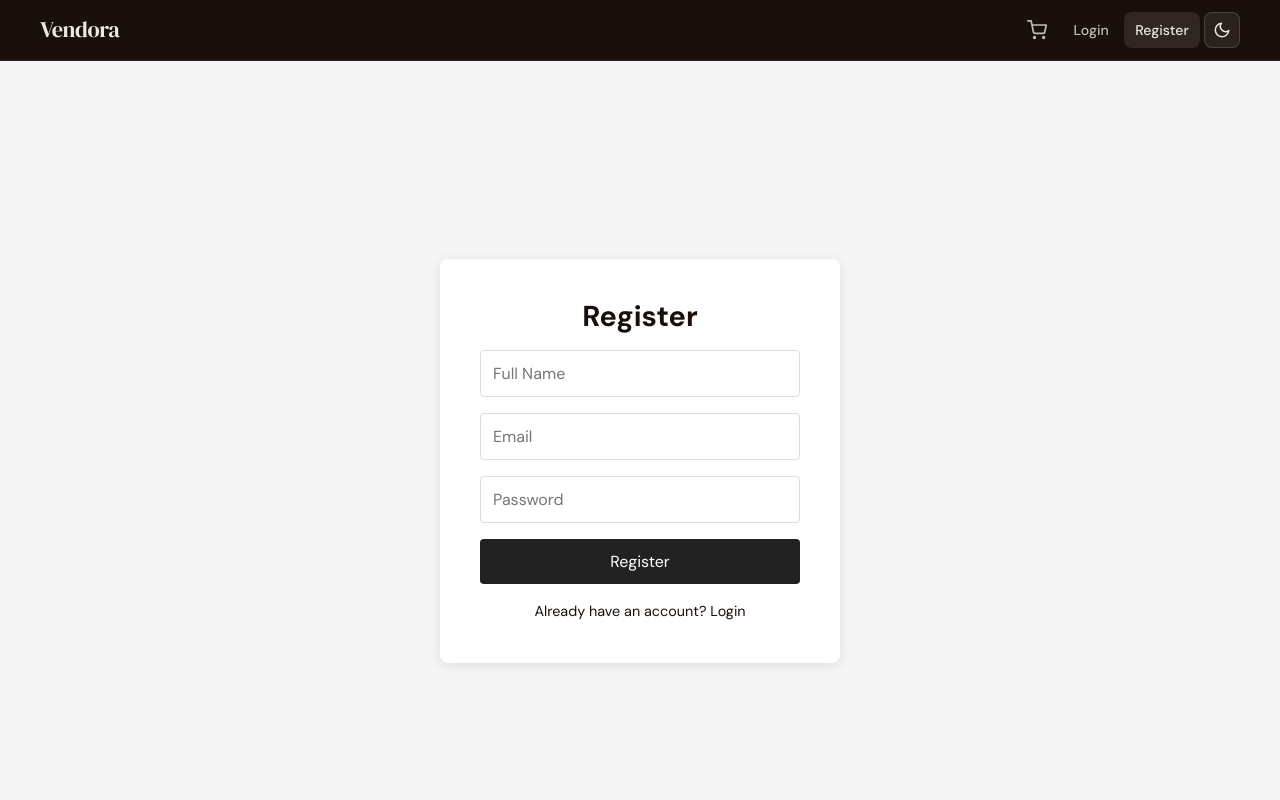
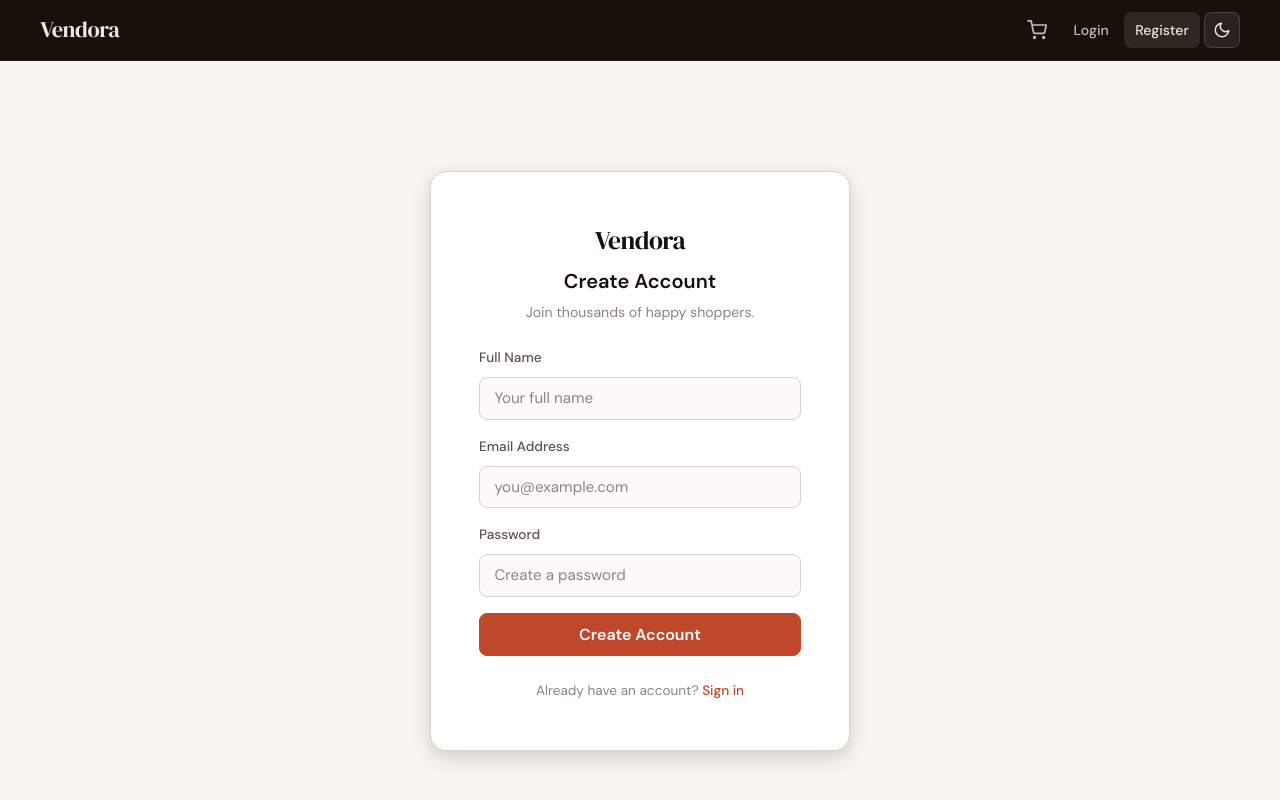
Before and after one commit to AmeyaSingh23/ecommerce, a React (Vite) app in the folder client/: page /register in a window 1280 px wide. Shown: the top 800 px of the page. Built offline with nearby package versions, Linux system fonts and the light colour scheme; no server answers.

Commit message:
feat: redesign auth pages (Login, Register) and MyOrders

```diff
--- a/client/src/pages/Login.jsx
+++ b/client/src/pages/Login.jsx
@@ -17,7 +17,7 @@ const Login = () => {
     try {
       const { data } = await axios.post('/users/login', { email, password })
       login(data)
-      toast.success('Logged in')
+      toast.success('Welcome back!')
       navigate('/')
     } catch (err) {
       toast.error(err.response?.data?.message || 'Login failed')
@@ -27,28 +27,53 @@ const Login = () => {
   }
 
   return (
-    <div style={styles.container}>
-      <Toaster />
-      <form onSubmit={submitHandler} style={styles.form}>
-        <h2 style={styles.title}>Login</h2>
-        <input style={styles.input} type="email" placeholder="Email" value={email} onChange={e => setEmail(e.target.value)} required />
-        <input style={styles.input} type="password" placeholder="Password" value={password} onChange={e => setPassword(e.target.value)} required />
-        <button style={styles.button} type="submit" disabled={loading}>
-          {loading ? 'Logging in...' : 'Login'}
-        </button>
-        <p style={styles.link}>Don't have an account? <Link to="/register">Register</Link></p>
-      </form>
+    <div className="auth-page">
+      <Toaster position="bottom-right" toastOptions={{ style: { fontFamily: 'DM Sans, sans-serif', fontSize: '0.9rem' } }} />
+      <div className="auth-card">
+        <div className="auth-card__header">
+          <span className="auth-card__brand">Vendora</span>
+          <h1 className="auth-card__title">Sign In</h1>
+          <p className="auth-card__sub">Welcome back — let's pick up where you left off.</p>
+        </div>
+
+        <form onSubmit={submitHandler} className="auth-card__form">
+          <div className="form-group">
+            <label className="form-label" htmlFor="login-email">Email Address</label>
+            <input
+              id="login-email"
+              className="input-field"
+              type="email"
+              placeholder="you@example.com"
+              value={email}
+              onChange={e => setEmail(e.target.value)}
+              autoComplete="email"
+              required
+            />
+          </div>
+          <div className="form-group">
+            <label className="form-label" htmlFor="login-password">Password</label>
+            <input
+              id="login-password"
+              className="input-field"
+              type="password"
+              placeholder="Your password"
+              value={password}
+              onChange={e => setPassword(e.target.value)}
+              autoComplete="current-password"
+              required
+            />
+          </div>
+          <button className="btn btn-primary btn-full btn-lg" type="submit" disabled={loading}>
+            {loading ? 'Signing in…' : 'Sign In'}
+          </button>
+        </form>
+
+        <p className="auth-card__footer">
+          Don't have an account? <Link to="/register">Create one</Link>
+        </p>
+      </div>
     </div>
   )
 }
 
-const styles = {
-  container: { display: 'flex', justifyContent: 'center', alignItems: 'center', minHeight: '100vh', backgroundColor: '#f5f5f5' },
-  form: { backgroundColor: '#fff', padding: 'clamp(1.5rem, 4vw, 2.5rem)', borderRadius: '8px', boxShadow: '0 2px 12px rgba(0,0,0,0.1)', display: 'flex', flexDirection: 'column', gap: '1rem', width: 'clamp(280px, 90vw, 400px)' },
-  title: { margin: 0, fontSize: 'clamp(1.3rem, 3vw, 1.8rem)', textAlign: 'center' },
-  input: { padding: 'clamp(0.5rem, 1.5vw, 0.75rem)', fontSize: 'clamp(0.85rem, 2vw, 1rem)', border: '1px solid #ddd', borderRadius: '4px', outline: 'none' },
-  button: { padding: 'clamp(0.5rem, 1.5vw, 0.75rem)', backgroundColor: '#222', color: '#fff', border: 'none', borderRadius: '4px', fontSize: 'clamp(0.85rem, 2vw, 1rem)', cursor: 'pointer' },
-  link: { textAlign: 'center', fontSize: 'clamp(0.8rem, 1.8vw, 0.9rem)', margin: 0 },
-}
-
 export default Login
--- a/client/src/pages/MyOrders.jsx
+++ b/client/src/pages/MyOrders.jsx
@@ -22,32 +22,58 @@ const MyOrders = () => {
     fetch()
   }, [])
 
-  if (loading) return <p style={styles.center}>Loading...</p>
+  return (
+    <div className="page-wrapper">
+      <Toaster position="bottom-right" toastOptions={{ style: { fontFamily: 'DM Sans, sans-serif', fontSize: '0.9rem' } }} />
+      <div className="page-header">
+        <h1 className="page-header__title">My Orders</h1>
+      </div>
 
-  return (
-    <div style={styles.page}>
-      <Toaster />
-      <h1 style={styles.heading}>My Orders</h1>
-      {orders.length === 0 ? (
-        <p style={styles.center}>No orders yet.</p>
+      {loading ? (
+        <div style={{ display: 'flex', flexDirection: 'column', gap: 'var(--space-3)' }}>
+          {Array.from({ length: 4 }).map((_, i) => (
+            <div key={i} className="skeleton" style={{ height: '56px', borderRadius: 'var(--radius-md)' }} />
+          ))}
+        </div>
+      ) : orders.length === 0 ? (
+        <div className="empty-state">
+          <div className="empty-state__icon">📦</div>
+          <p className="empty-state__title">No orders yet</p>
+          <p className="empty-state__text">Your completed orders will appear here.</p>
+          <button className="btn btn-primary" onClick={() => navigate('/')}>Start Shopping</button>
+        </div>
       ) : (
-        <div style={styles.tableWrapper}>
-          <table style={styles.table}>
+        <div className="table-wrapper">
+          <table className="data-table">
             <thead>
               <tr>
-                {['Order ID', 'Date', 'Total', 'Paid', 'Delivered'].map(h => (
-                  <th key={h} style={styles.th}>{h}</th>
-                ))}
+                <th>Order ID</th>
+                <th>Date</th>
+                <th>Total</th>
+                <th>Payment</th>
+                <th>Delivery</th>
               </tr>
             </thead>
             <tbody>
               {orders.map(order => (
-                <tr key={order._id} style={styles.row} onClick={() => navigate(`/order/${order._id}`)}>
-                  <td style={styles.td}><span style={styles.id}>{order._id}</span></td>
-                  <td style={styles.td}>{new Date(order.createdAt).toLocaleDateString()}</td>
-                  <td style={styles.td}>₹{order.totalPrice.toLocaleString()}</td>
-                  <td style={styles.td}><span style={{ ...styles.badge, backgroundColor: order.isPaid ? '#27ae60' : '#e74c3c' }}>{order.isPaid ? 'Paid' : 'Pending'}</span></td>
-                  <td style={styles.td}><span style={{ ...styles.badge, backgroundColor: order.isDelivered ? '#27ae60' : '#e67e22' }}>{order.isDelivered ? 'Delivered' : 'Pending'}</span></td>
+                <tr
+                  key={order._id}
+                  className="clickable"
+                  onClick={() => navigate(`/order/${order._id}`)}
+                >
+                  <td><span className="mono">{order._id.slice(-8).toUpperCase()}</span></td>
+                  <td>{new Date(order.createdAt).toLocaleDateString('en-IN', { day: 'numeric', month: 'short', year: 'numeric' })}</td>
+                  <td style={{ fontWeight: 600 }}>₹{order.totalPrice.toLocaleString('en-IN')}</td>
+                  <td>
+                    <span className={`badge ${order.isPaid ? 'badge-success' : 'badge-pending'}`}>
+                      {order.isPaid ? 'Paid' : 'Pending'}
+                    </span>
+                  </td>
+                  <td>
+                    <span className={`badge ${order.isDelivered ? 'badge-success' : 'badge-neutral'}`}>
+                      {order.isDelivered ? 'Delivered' : 'Processing'}
+                    </span>
+                  </td>
                 </tr>
               ))}
             </tbody>
@@ -58,17 +84,4 @@ const MyOrders = () => {
   )
 }
 
-const styles = {
-  page: { padding: 'clamp(1rem, 3vw, 2rem) clamp(1rem, 4vw, 2rem)' },
-  heading: { fontSize: 'clamp(1.3rem, 3vw, 2rem)', marginBottom: '1.5rem' },
-  tableWrapper: { overflowX: 'auto' },
-  table: { width: '100%', borderCollapse: 'collapse', backgroundColor: '#fff', borderRadius: '8px', overflow: 'hidden', boxShadow: '0 2px 8px rgba(0,0,0,0.07)' },
-  th: { textAlign: 'left', padding: 'clamp(0.6rem, 1.5vw, 0.85rem) clamp(0.75rem, 2vw, 1rem)', backgroundColor: '#222', color: '#fff', fontSize: 'clamp(0.8rem, 1.8vw, 0.9rem)', whiteSpace: 'nowrap' },
-  row: { cursor: 'pointer', borderBottom: '1px solid #f0f0f0' },
-  td: { padding: 'clamp(0.6rem, 1.5vw, 0.85rem) clamp(0.75rem, 2vw, 1rem)', fontSize: 'clamp(0.78rem, 1.8vw, 0.9rem)', color: '#333' },
-  id: { fontFamily: 'monospace', fontSize: 'clamp(0.7rem, 1.5vw, 0.8rem)', color: '#666' },
-  badge: { color: '#fff', padding: '2px 10px', borderRadius: '12px', fontSize: 'clamp(0.7rem, 1.5vw, 0.8rem)', whiteSpace: 'nowrap' },
-  center: { textAlign: 'center', marginTop: '2rem' },
-}
-
 export default MyOrders
--- a/client/src/pages/Register.jsx
+++ b/client/src/pages/Register.jsx
@@ -18,7 +18,7 @@ const Register = () => {
     try {
       const { data } = await axios.post('/users/register', { name, email, password })
       login(data)
-      toast.success('Account created')
+      toast.success('Account created!')
       navigate('/')
     } catch (err) {
       toast.error(err.response?.data?.message || 'Registration failed')
@@ -28,29 +28,66 @@ const Register = () => {
   }
 
   return (
-    <div style={styles.container}>
-      <Toaster />
-      <form onSubmit={submitHandler} style={styles.form}>
-        <h2 style={styles.title}>Register</h2>
-        <input style={styles.input} type="text" placeholder="Full Name" value={name} onChange={e => setName(e.target.value)} required />
-        <input style={styles.input} type="email" placeholder="Email" value={email} onChange={e => setEmail(e.target.value)} required />
-        <input style={styles.input} type="password" placeholder="Password" value={password} onChange={e => setPassword(e.target.value)} required />
-        <button style={styles.button} type="submit" disabled={loading}>
-          {loading ? 'Creating account...' : 'Register'}
-        </button>
-        <p style={styles.link}>Already have an account? <Link to="/login">Login</Link></p>
-      </form>
+    <div className="auth-page">
+      <Toaster position="bottom-right" toastOptions={{ style: { fontFamily: 'DM Sans, sans-serif', fontSize: '0.9rem' } }} />
+      <div className="auth-card">
+        <div className="auth-card__header">
+          <span className="auth-card__brand">Vendora</span>
+          <h1 className="auth-card__title">Create Account</h1>
+          <p className="auth-card__sub">Join thousands of happy shoppers.</p>
+        </div>
+
+        <form onSubmit={submitHandler} className="auth-card__form">
+          <div className="form-group">
+            <label className="form-label" htmlFor="reg-name">Full Name</label>
+            <input
+              id="reg-name"
+              className="input-field"
+              type="text"
+              placeholder="Your full name"
+              value={name}
+              onChange={e => setName(e.target.value)}
+              autoComplete="name"
+              required
+            />
+          </div>
+          <div className="form-group">
+            <label className="form-label" htmlFor="reg-email">Email Address</label>
+            <input
+              id="reg-email"
+              className="input-field"
+              type="email"
+              placeholder="you@example.com"
+              value={email}
+              onChange={e => setEmail(e.target.value)}
+              autoComplete="email"
+              required
+            />
+          </div>
+          <div className="form-group">
+            <label className="form-label" htmlFor="reg-password">Password</label>
+            <input
+              id="reg-password"
+              className="input-field"
+              type="password"
+              placeholder="Create a password"
+              value={password}
+              onChange={e => setPassword(e.target.value)}
+              autoComplete="new-password"
+              required
+            />
+          </div>
+          <button className="btn btn-primary btn-full btn-lg" type="submit" disabled={loading}>
+            {loading ? 'Creating account…' : 'Create Account'}
+          </button>
+        </form>
+
+        <p className="auth-card__footer">
+          Already have an account? <Link to="/login">Sign in</Link>
+        </p>
+      </div>
     </div>
   )
 }
 
-const styles = {
-  container: { display: 'flex', justifyContent: 'center', alignItems: 'center', minHeight: '100vh', backgroundColor: '#f5f5f5' },
-  form: { backgroundColor: '#fff', padding: 'clamp(1.5rem, 4vw, 2.5rem)', borderRadius: '8px', boxShadow: '0 2px 12px rgba(0,0,0,0.1)', display: 'flex', flexDirection: 'column', gap: '1rem', width: 'clamp(280px, 90vw, 400px)' },
-  title: { margin: 0, fontSize: 'clamp(1.3rem, 3vw, 1.8rem)', textAlign: 'center' },
-  input: { padding: 'clamp(0.5rem, 1.5vw, 0.75rem)', fontSize: 'clamp(0.85rem, 2vw, 1rem)', border: '1px solid #ddd', borderRadius: '4px', outline: 'none' },
-  button: { padding: 'clamp(0.5rem, 1.5vw, 0.75rem)', backgroundColor: '#222', color: '#fff', border: 'none', borderRadius: '4px', fontSize: 'clamp(0.85rem, 2vw, 1rem)', cursor: 'pointer' },
-  link: { textAlign: 'center', fontSize: 'clamp(0.8rem, 1.8vw, 0.9rem)', margin: 0 },
-}
-
 export default Register
```
